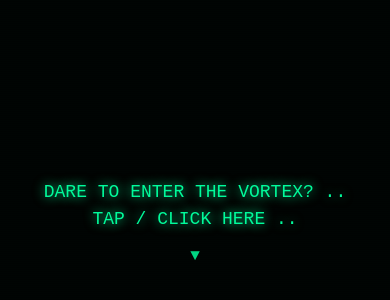
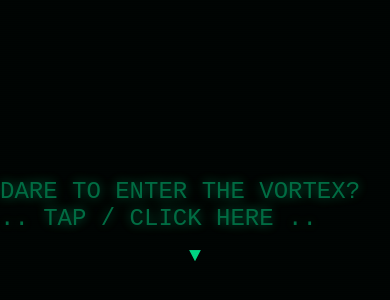
Before and after one commit to qwertystars/V-Vortex-Hackathon, a React (Vite) app: page / in a window 390 px wide. Shown: the part 200-500 px from the top of the page. Built offline with nearby package versions, Linux system fonts and the light colour scheme.

Commit message:
Refactor preloader.css for consistency and cleanup
Refactor CSS for consistency and performance improvements.

```diff
--- a/src/styles/preloader.css
+++ b/src/styles/preloader.css
@@ -3,7 +3,7 @@ html, body {
   margin: 0;
   padding: 0;
   width: 100%;
-  height:  100%;
+  height: 100%;
   overflow: hidden;
 }
 
@@ -17,7 +17,7 @@ html, body {
   width: 100vw;
   height: 100vh;
 
-  background:  black;
+  background: black;
   display: flex;
   flex-direction: column;
   justify-content: center;
@@ -26,24 +26,14 @@ html, body {
   cursor: pointer;
   z-index: 500;
   transition: transform 0.4s ease;
-  padding: 20px;
-  box-sizing: border-box;
-  overflow: hidden;
 }
 
 #enterText {
   font-size: 38px;
   margin-bottom: 12px;
   color: #00ff9d;
-  animation: pulse 1. 6s infinite alternate ease;
+  animation: pulse 1.6s infinite alternate ease;
   text-shadow: 0 0 12px #00ff9d;
-  text-align: center;
-  word-wrap: break-word;
-  word-break: break-word;
-  overflow-wrap: break-word;
-  line-height: 1.4;
-  max-width: 90vw;
-  white-space: normal;
 }
 
 #arrow {
@@ -55,99 +45,20 @@ html, body {
 /* Pulse animation */
 @keyframes pulse {
   from { opacity: 0.4; transform: scale(0.97); }
-  to { opacity: 1; transform: scale(1. 06); }
+  to { opacity: 1; transform: scale(1.06); }
 }
 
-/* Desktop and tablet */
-@media (min-width:  601px) {
+@media (max-width: 600px) {
   #enterText {
-    font-size: 38px;
+    font-size: 24px;
   }
   #arrow {
-    font-size:  26px;
-  }
-}
-
-/* Tablet devices */
-@media (max-width: 768px) {
-  #enterText {
-    font-size: 28px;
-    margin-bottom: 20px;
-  }
-  #arrow {
-    font-size:  22px;
-  }
-}
-
-/* Mobile devices */
-@media (max-width: 600px) {
-  #enterScreen {
-    padding: 30px 16px;
-    justify-content: center;
-  }
-
-  #enterText {
-    font-size: 22px;
-    margin-bottom:  16px;
-    max-width: 85vw;
-    line-height: 1.5;
-  }
-
-  #arrow {
-    font-size: 18px;
-  }
-}
-
-/* Small mobile devices */
-@media (max-width: 480px) {
-  #enterScreen {
-    padding: 20px 12px;
-  }
-
-  #enterText {
-    font-size: 18px;
-    margin-bottom:  14px;
-    max-width:  80vw;
-    line-height: 1.5;
-  }
-
-  #arrow {
-    font-size: 16px;
-  }
-}
-
-/* Extra small devices */
-@media (max-width: 360px) {
-  #enterText {
-    font-size: 16px;
-    margin-bottom: 12px;
-    max-width:  75vw;
-  }
-
-  #arrow {
-    font-size: 14px;
-  }
-}
-
-/* Landscape mode adjustments */
-@media (max-height: 500px) and (orientation: landscape) {
-  #enterScreen {
-    padding: 10px 16px;
-    justify-content:  center;
-  }
-
-  #enterText {
-    font-size:  18px;
-    margin-bottom:  8px;
-  }
-
-  #arrow {
-    font-size: 14px;
+    font-size: 20px;
   }
 }
 
 /* Zoom-in cinematic effect */
-. tapZoom {
+.tapZoom {
   transform: scale(1.2);
   opacity: 0;
 }
@@ -158,7 +69,7 @@ html, body {
 .glitchLayer {
   position: absolute;
   width: 100%;
-  height:  100%;
+  height: 100%;
   background: repeating-linear-gradient(
     transparent,
     rgba(0,255,157,0.03) 2px
@@ -181,17 +92,16 @@ html, body {
   top: 0;
   left: 0;
 
-  width: 100%;
-  height: 100%;
+  width: 100vw;
+  height: 100vh;
   object-fit: cover;
-  object-position: center;
 
   opacity: 0;
-  transition:  opacity 1. 2s ease-in-out;
+  transition: opacity 1.2s ease-in-out;
   z-index: 900;
 }
 
-. videoFadeOut {
+.videoFadeOut {
   opacity: 0 !important;
 }
 
@@ -202,8 +112,8 @@ html, body {
   position: fixed;
   top: 0;
   left: 0;
-  width: 100%;
-  height:  100%;
+  width: 100vw;
+  height: 100vh;
   background: white;
   opacity: 0;
   pointer-events: none;
@@ -223,8 +133,8 @@ html, body {
   top: 0;
   left: 0;
 
-  width: 100%;
-  height: 100%;
+  width: 100vw;
+  height: 100vh;
 
   background: repeating-linear-gradient(
     transparent 0,
@@ -233,6 +143,6 @@ html, body {
 
   mix-blend-mode: overlay;
   opacity: 0.08;
+  z-index: 1500;
   pointer-events: none;
-  z-index: 1000;
 }
```
